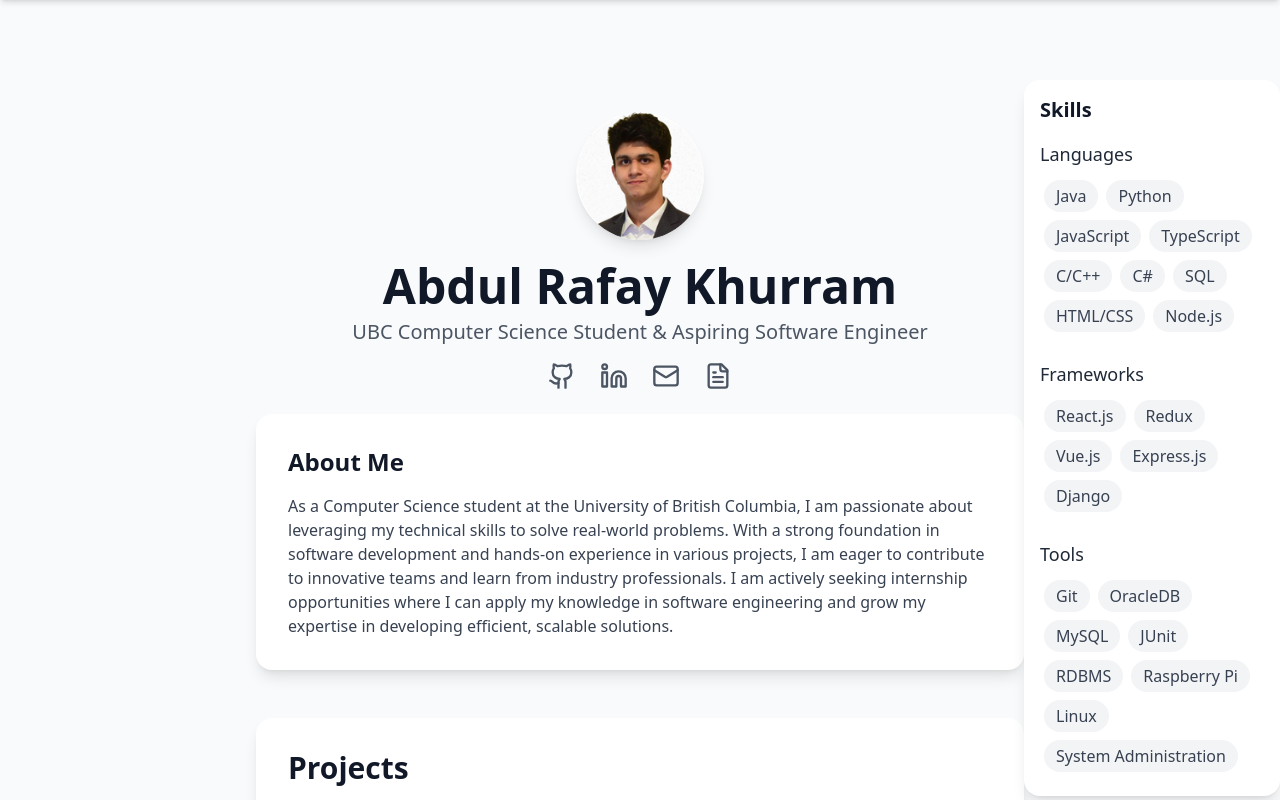
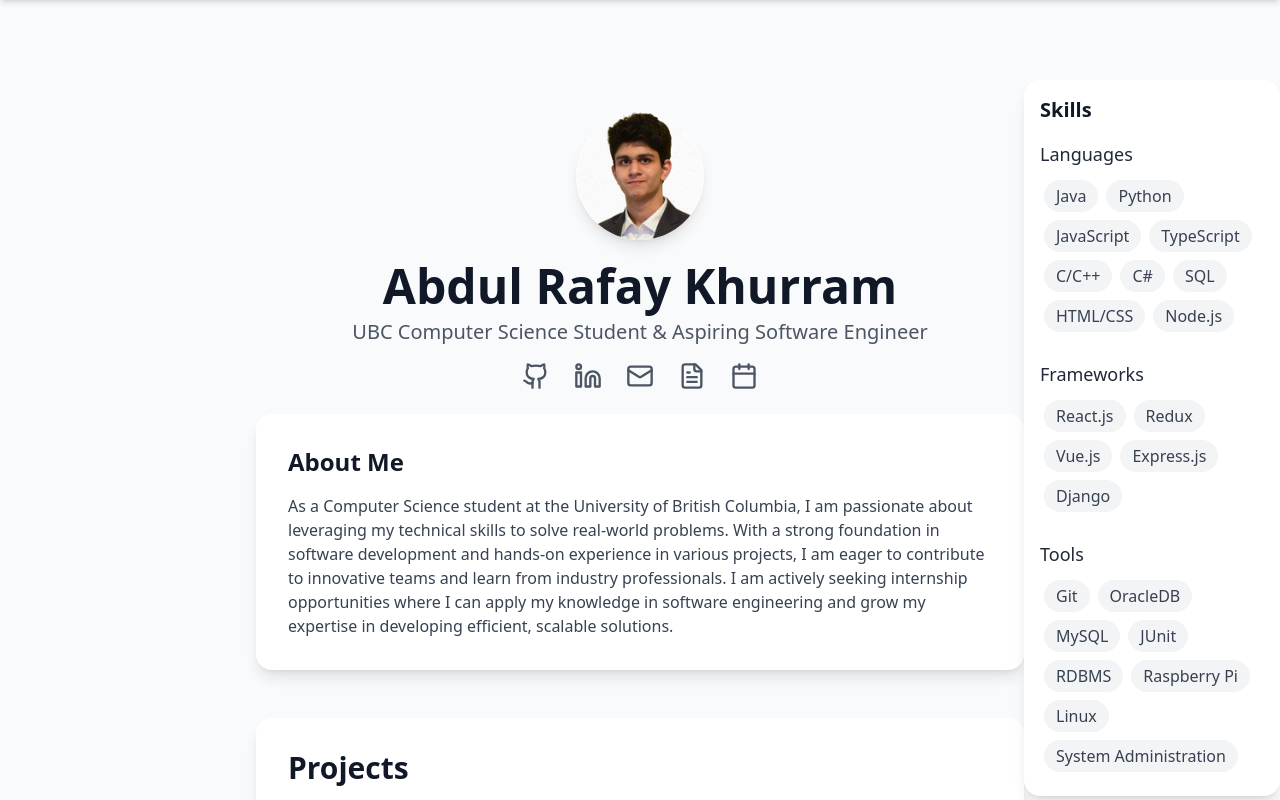
Before and after one commit to arkb75/abdulkhurramdotcom, a React (Create React App) app: page / in a window 1280 px wide. Shown: the top 800 px of the page. Built offline with nearby package versions, Linux system fonts and the light colour scheme; the HTML template or start-up script is replaced by a standard one.

Commit message:
Added CalendarIcon to Header component and included a link to schedule a chat via Calendly.

```diff
--- a/src/components/Header.js
+++ b/src/components/Header.js
@@ -1,5 +1,5 @@
 import React from 'react';
-import { GithubIcon, LinkedinIcon, MailIcon, FileTextIcon } from 'lucide-react';
+import { GithubIcon, LinkedinIcon, MailIcon, FileTextIcon, CalendarIcon } from 'lucide-react';
 
 const Header = () => (
   <header className="text-center mb-6">
@@ -45,6 +45,15 @@ const Header = () => (
       >
         <FileTextIcon size={28} />
       </a>
+      <a
+        href="https://calendly.com/rafaykhurram/30min"
+        title="Book a chat"
+        className="text-gray-600 hover:text-gray-900 transition-colors duration-300"
+        target="_blank"
+        rel="noopener noreferrer"
+      >
+        <CalendarIcon size={28} />
+      </a>
     </div>
   </header>
 );
```
